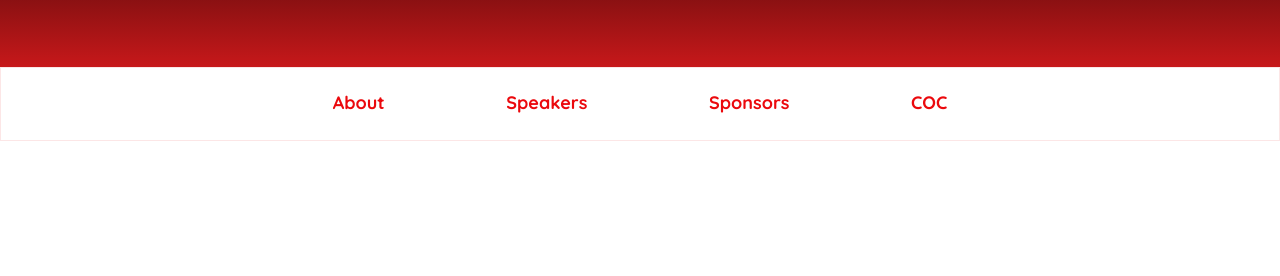
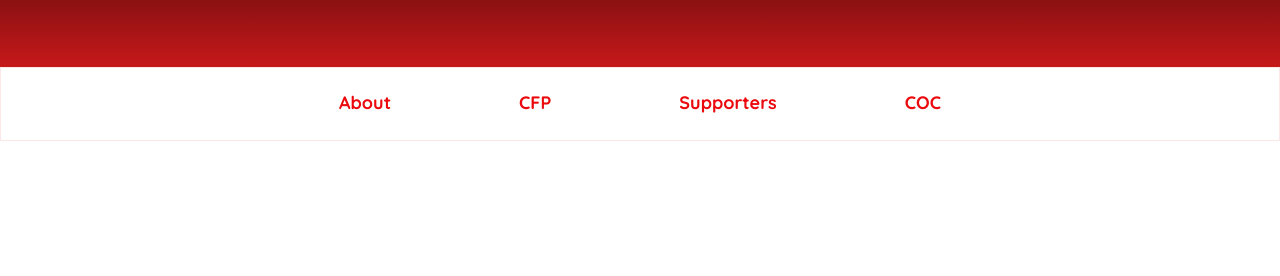
Before and after one commit to pythonindia/inpycon2020, a Jekyll site: the page built from index.md, in a window 1280 px wide and 900 px high, scrolled down 589 px. Shown: the part 169-445 px from the top of the window. Built offline with Jekyll 4.4.1, drawn with Linux system fonts in a browser that asks for light colours.

Commit message:
Fix navigation URLs

```diff
--- a/_data/nav.yml
+++ b/_data/nav.yml
@@ -1,8 +1,10 @@
 - name: About
-  link: index.html#about
-- name: Speakers
-  link: index.html#speakers
-- name: Sponsors
-  link: index.html#sponsors
+  link: /#about
+# - name: Speakers
+#   link: index.html#speakers
+- name: CFP
+  link: /#cfp
+- name: Supporters
+  link: /#supporter
 - name: COC
   link: coc.html
--- a/_includes/supporter.html
+++ b/_includes/supporter.html
@@ -1,4 +1,4 @@
-<div id="about" class="page-wrapper about-section">
+<div id="supporter" class="page-wrapper supporter-section">
   <div class="page-details">
     <div class="title">Supporters</div>
     <div class="description">
```
